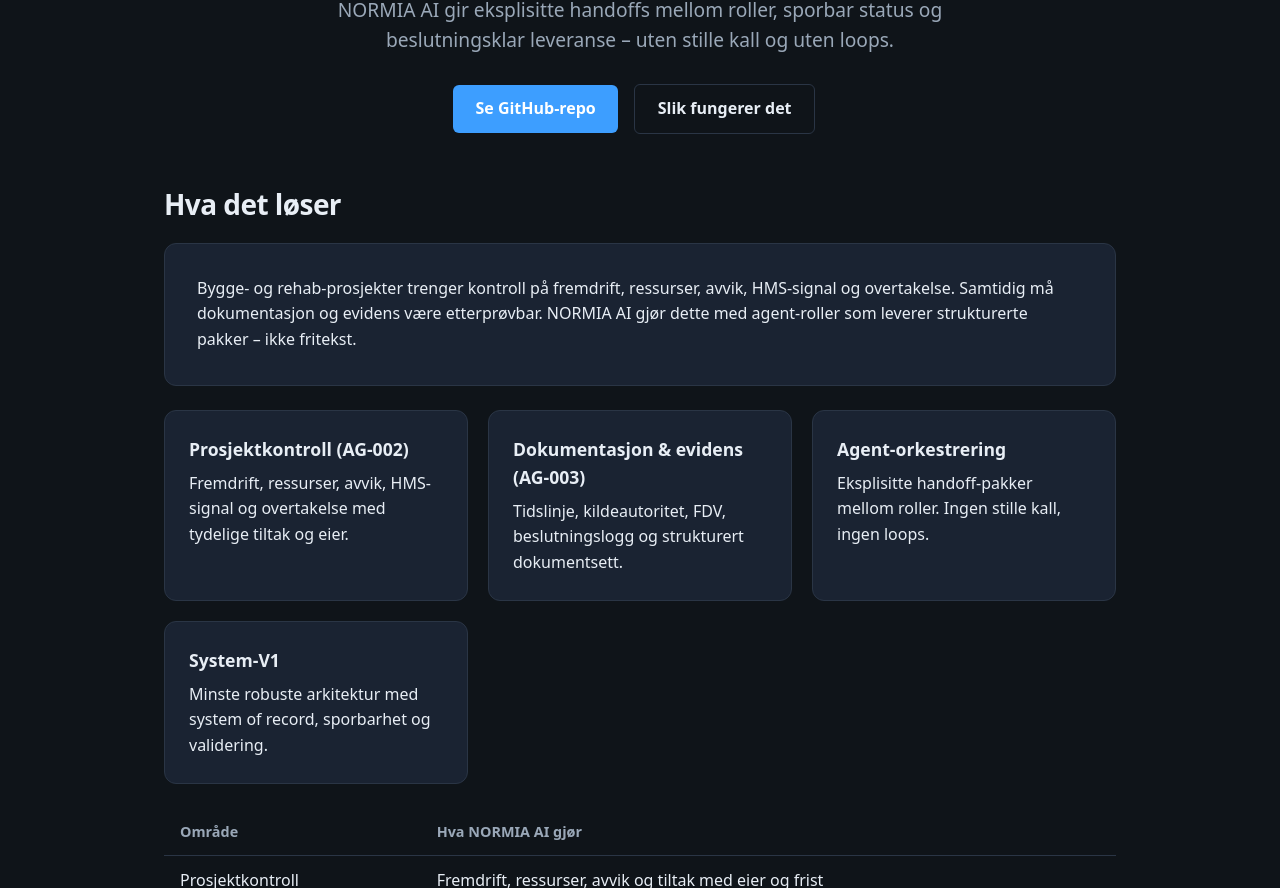
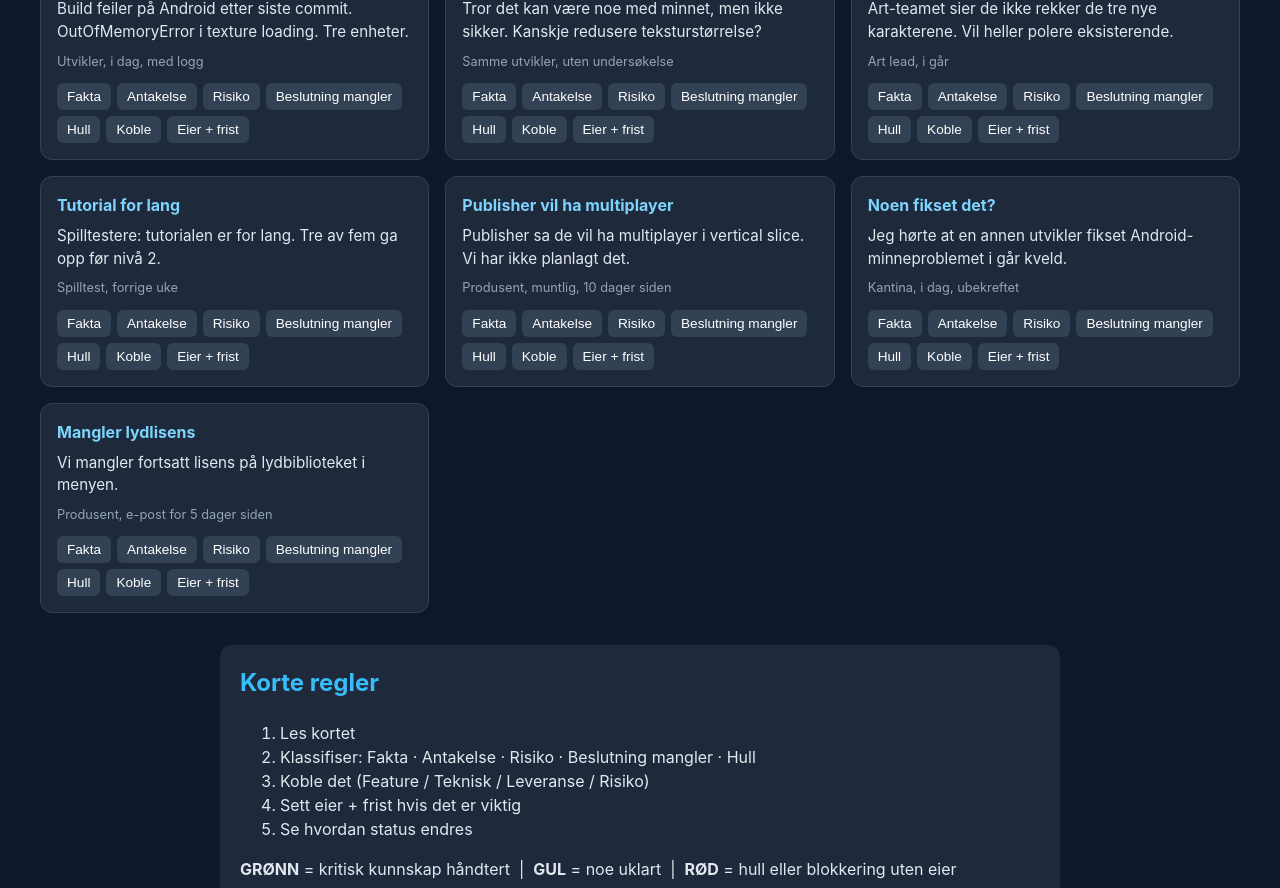
Before and after one commit to Normia-jb/normia-spill-test, a plain HTML site: page index.html in a window 1280 px wide. Shown: the part 278-1166 px from the top of the page. Drawn offline with Linux system fonts and the light colour scheme.

Commit message:
Add Kunnskapsbygget pilot as index.html

```diff
--- a/index.html
+++ b/index.html
@@ -3,206 +3,229 @@
 <head>
 <meta charset="UTF-8">
 <meta name="viewport" content="width=device-width, initial-scale=1.0">
-  <title>NORMIA AI – Agentstyrt prosjektkontroll</title>
+<title>Kunnskapsbygget – Pilot</title>
 <style>
-    :root {
-      --bg: #0f1419;
-      --surface: #1a2332;
-      --text: #e8eef5;
-      --muted: #9aa8b8;
-      --accent: #3d9eff;
-      --accent-2: #00c9a7;
-      --border: #2a3545;
+  body {
+    font-family: -apple-system, BlinkMacSystemFont, "Segoe UI", Roboto, sans-serif;
+    background: #0f172a;
+    color: #e2e8f0;
+    margin: 0;
+    padding: 20px;
+    line-height: 1.5;
   }
-    * { box-sizing: border-box; margin: 0; padding: 0; }
-    body {
-      font-family: system-ui, -apple-system, Segoe UI, Roboto, sans-serif;
-      background: var(--bg);
-      color: var(--text);
-      line-height: 1.6;
+  h1 { text-align: center; color: #38bdf8; margin-bottom: 8px; }
+  .subtitle { text-align: center; color: #94a3b8; margin-bottom: 24px; }
+  .status-bar {
+    text-align: center;
+    font-size: 1.4rem;
+    font-weight: bold;
+    padding: 12px;
+    border-radius: 12px;
+    margin-bottom: 24px;
+    background: #1e293b;
   }
-    a { color: var(--accent); text-decoration: none; }
-    a:hover { text-decoration: underline; }
-    header {
-      border-bottom: 1px solid var(--border);
-      padding: 1.25rem 2rem;
-      display: flex;
-      justify-content: space-between;
-      align-items: center;
-    }
-    .logo { font-weight: 700; font-size: 1.25rem; letter-spacing: -0.02em; }
-    .logo span { color: var(--accent); }
-    nav a { margin-left: 1.5rem; color: var(--muted); font-size: 0.95rem; }
-    .hero {
-      max-width: 820px;
-      margin: 4rem auto 3rem;
-      padding: 0 1.5rem;
-      text-align: center;
-    }
-    .hero h1 {
-      font-size: clamp(2rem, 5vw, 3.25rem);
-      font-weight: 700;
-      letter-spacing: -0.03em;
-      line-height: 1.15;
-      margin-bottom: 1rem;
-    }
-    .hero p.lead {
-      font-size: 1.2rem;
-      color: var(--muted);
-      max-width: 640px;
-      margin: 0 auto 1.75rem;
-    }
-    .cta {
-      display: inline-block;
-      background: var(--accent);
-      color: #fff;
-      padding: 0.7rem 1.4rem;
-      border-radius: 6px;
-      font-weight: 600;
-      margin-right: 0.75rem;
-    }
-    .cta.secondary {
-      background: transparent;
-      border: 1px solid var(--border);
-      color: var(--text);
-    }
-    section {
-      max-width: 1000px;
-      margin: 0 auto 4rem;
-      padding: 0 1.5rem;
-    }
-    h2 {
-      font-size: 1.75rem;
-      margin-bottom: 1rem;
-      letter-spacing: -0.02em;
-    }
-    .why {
-      background: var(--surface);
-      border: 1px solid var(--border);
-      border-radius: 12px;
-      padding: 2rem;
-    }
-    .grid {
+  .status-GUL { color: #fbbf24; }
+  .status-GRØNN { color: #4ade80; }
+  .status-RØD { color: #f87171; }
+  .cards {
     display: grid;
-      grid-template-columns: repeat(auto-fit, minmax(260px, 1fr));
-      gap: 1.25rem;
-      margin-top: 1.5rem;
+    grid-template-columns: repeat(auto-fill, minmax(320px, 1fr));
+    gap: 16px;
+    max-width: 1200px;
+    margin: 0 auto;
   }
   .card {
-      background: var(--surface);
-      border: 1px solid var(--border);
+    background: #1e293b;
+    border: 1px solid #334155;
     border-radius: 12px;
-      padding: 1.5rem;
+    padding: 16px;
+    transition: all 0.2s;
   }
-    .card h3 { margin-bottom: 0.5rem; font-size: 1.1rem; }
-    table {
-      width: 100%;
-      border-collapse: collapse;
-      margin-top: 1.5rem;
+  .card.handled { border-color: #4ade80; opacity: 0.85; }
+  .card h3 { margin: 0 0 8px 0; font-size: 1rem; color: #7dd3fc; }
+  .card p { margin: 8px 0; font-size: 0.95rem; }
+  .source { font-size: 0.8rem; color: #94a3b8; }
+  .actions { margin-top: 12px; display: flex; flex-wrap: wrap; gap: 6px; }
+  button {
+    background: #334155;
+    color: white;
+    border: none;
+    padding: 6px 10px;
+    border-radius: 6px;
+    cursor: pointer;
+    font-size: 0.85rem;
   }
-    th, td {
-      text-align: left;
-      padding: 0.75rem 1rem;
-      border-bottom: 1px solid var(--border);
+  button:hover { background: #475569; }
+  button.selected { background: #0ea5e9; }
+  .rules {
+    max-width: 800px;
+    margin: 32px auto;
+    background: #1e293b;
+    padding: 20px;
+    border-radius: 12px;
   }
-    th { color: var(--muted); font-weight: 600; font-size: 0.9rem; }
-    .steps { margin-top: 1rem; padding-left: 1.25rem; }
-    .steps li { margin-bottom: 0.6rem; }
-    footer {
-      border-top: 1px solid var(--border);
-      padding: 2rem;
-      text-align: center;
-      color: var(--muted);
-      font-size: 0.9rem;
-    }
+  .rules h2 { color: #38bdf8; margin-top: 0; }
 </style>
 </head>
 <body>
-  <header>
-    <div class="logo">NORMIA <span>AI</span></div>
-    <nav>
-      <a href="#hva">Hva</a>
-      <a href="#flyt">Slik jobber det</a>
-      <a href="#neste">Neste steg</a>
-    </nav>
-  </header>
+  <h1>Kunnskapsbygget</h1>
+  <div class="subtitle">Pilot – behandle kortene og se status</div>
 
-  <section class="hero">
-    <h1>Agentstyrt prosjektkontroll<br>og dokumentasjon</h1>
-    <p class="lead">NORMIA AI gir eksplisitte handoffs mellom roller, sporbar status og beslutningsklar leveranse – uten stille kall og uten loops.</p>
-    <a class="cta" href="https://github.com/Normia-jb/normia-agent-handoff-v1" target="_blank">Se GitHub-repo</a>
-    <a class="cta secondary" href="#flyt">Slik fungerer det</a>
-  </section>
+  <div class="status-bar" id="statusBar">Status: <span class="status-GUL">GUL</span></div>
 
-  <section id="hva">
-    <h2>Hva det løser</h2>
-    <div class="why">
-      <p>Bygge- og rehab-prosjekter trenger kontroll på fremdrift, ressurser, avvik, HMS-signal og overtakelse. Samtidig må dokumentasjon og evidens være etterprøvbar. NORMIA AI gjør dette med agent-roller som leverer strukturerte pakker – ikke fritekst.</p>
-    </div>
-    <div class="grid">
-      <div class="card">
-        <h3>Prosjektkontroll (AG-002)</h3>
-        <p>Fremdrift, ressurser, avvik, HMS-signal og overtakelse med tydelige tiltak og eier.</p>
-      </div>
-      <div class="card">
-        <h3>Dokumentasjon & evidens (AG-003)</h3>
-        <p>Tidslinje, kildeautoritet, FDV, beslutningslogg og strukturert dokumentsett.</p>
-      </div>
-      <div class="card">
-        <h3>Agent-orkestrering</h3>
-        <p>Eksplisitte handoff-pakker mellom roller. Ingen stille kall, ingen loops.</p>
-      </div>
-      <div class="card">
-        <h3>System-V1</h3>
-        <p>Minste robuste arkitektur med system of record, sporbarhet og validering.</p>
-      </div>
+  <div class="cards" id="cards"></div>
+
+  <div class="rules">
+    <h2>Korte regler</h2>
+    <ol>
+      <li>Les kortet</li>
+      <li>Klassifiser: Fakta · Antakelse · Risiko · Beslutning mangler · Hull</li>
+      <li>Koble det (Feature / Teknisk / Leveranse / Risiko)</li>
+      <li>Sett eier + frist hvis det er viktig</li>
+      <li>Se hvordan status endres</li>
+    </ol>
+    <p><strong>GRØNN</strong> = kritisk kunnskap håndtert &nbsp;|&nbsp; <strong>GUL</strong> = noe uklart &nbsp;|&nbsp; <strong>RØD</strong> = hull eller blokkering uten eier</p>
   </div>
 
-    <table>
-      <thead>
-        <tr><th>Område</th><th>Hva NORMIA AI gjør</th></tr>
-      </thead>
-      <tbody>
-        <tr><td>Prosjektkontroll</td><td>Fremdrift, ressurser, avvik og tiltak med eier og frist</td></tr>
-        <tr><td>Dokumentasjon</td><td>Evidens, tidslinje, FDV og kildeautoritet</td></tr>
-        <tr><td>Agent-samarbeid</td><td>Handoff- og returpakker med JSON Schema-validering</td></tr>
-        <tr><td>Status & risiko</td><td>GRØNN / GUL / RØD med eskaleringskriterier</td></tr>
-      </tbody>
-    </table>
-  </section>
+<script>
+const cardsData = [
+  {
+    id: 1,
+    title: "Android-build feiler",
+    content: "Build feiler på Android etter siste commit. OutOfMemoryError i texture loading. Tre enheter.",
+    source: "Utvikler, i dag, med logg",
+    type: null,
+    linked: false,
+    owner: false,
+    critical: true
+  },
+  {
+    id: 2,
+    title: "Kanskje minne?",
+    content: "Tror det kan være noe med minnet, men ikke sikker. Kanskje redusere teksturstørrelse?",
+    source: "Samme utvikler, uten undersøkelse",
+    type: null,
+    linked: false,
+    owner: false,
+    critical: false
+  },
+  {
+    id: 3,
+    title: "Art rekker ikke",
+    content: "Art-teamet sier de ikke rekker de tre nye karakterene. Vil heller polere eksisterende.",
+    source: "Art lead, i går",
+    type: null,
+    linked: false,
+    owner: false,
+    critical: true
+  },
+  {
+    id: 4,
+    title: "Tutorial for lang",
+    content: "Spilltestere: tutorialen er for lang. Tre av fem ga opp før nivå 2.",
+    source: "Spilltest, forrige uke",
+    type: null,
+    linked: false,
+    owner: false,
+    critical: false
+  },
+  {
+    id: 5,
+    title: "Publisher vil ha multiplayer",
+    content: "Publisher sa de vil ha multiplayer i vertical slice. Vi har ikke planlagt det.",
+    source: "Produsent, muntlig, 10 dager siden",
+    type: null,
+    linked: false,
+    owner: false,
+    critical: true
+  },
+  {
+    id: 6,
+    title: "Noen fikset det?",
+    content: "Jeg hørte at en annen utvikler fikset Android-minneproblemet i går kveld.",
+    source: "Kantina, i dag, ubekreftet",
+    type: null,
+    linked: false,
+    owner: false,
+    critical: false
+  },
+  {
+    id: 7,
+    title: "Mangler lydlisens",
+    content: "Vi mangler fortsatt lisens på lydbiblioteket i menyen.",
+    source: "Produsent, e-post for 5 dager siden",
+    type: null,
+    linked: false,
+    owner: false,
+    critical: true
+  }
+];
 
-  <section id="flyt">
-    <h2>Slik jobber det</h2>
-    <ol class="steps">
-      <li>AG-001 ruter saken og sender en eksplisitt handoff-pakke til primær eier.</li>
-      <li>Spesialisten (f.eks. AG-002 eller AG-003) leverer en strukturert returpakke.</li>
-      <li>Supervisor syntetiserer og presenterer resultatet for menneskelig beslutningseier.</li>
-      <li>Neste handling har alltid eier, frist og evidens for lukking.</li>
-    </ol>
-  </section>
+const types = ["Fakta", "Antakelse", "Risiko", "Beslutning mangler", "Hull"];
 
-  <section id="neste">
-    <h2>Neste steg</h2>
-    <div class="grid">
-      <div class="card">
-        <h3>Se maler og schema</h3>
-        <p>Handoff- og returpakker med JSON Schema ligger i GitHub-repoet.</p>
-        <p style="margin-top:0.6rem;"><a href="https://github.com/Normia-jb/normia-agent-handoff-v1" target="_blank">Åpne repo →</a></p>
+function render() {
+  const container = document.getElementById("cards");
+  container.innerHTML = "";
+  cardsData.forEach(card => {
+    const div = document.createElement("div");
+    div.className = "card" + (card.type && card.linked ? " handled" : "");
+    div.innerHTML = `
+      <h3>${card.title}</h3>
+      <p>${card.content}</p>
+      <div class="source">${card.source}</div>
+      <div class="actions">
+        ${types.map(t => `<button class="${card.type===t?'selected':''}" onclick="setType(${card.id}, '${t}')">${t}</button>`).join("")}
+        <button class="${card.linked?'selected':''}" onclick="toggleLink(${card.id})">Koble</button>
+        <button class="${card.owner?'selected':''}" onclick="toggleOwner(${card.id})">Eier + frist</button>
       </div>
-      <div class="card">
-        <h3>Start med én sak</h3>
-        <p>Definer system-V1 for ditt prosjekt og kjør én handoff (AG-002 eller AG-003).</p>
-      </div>
-      <div class="card">
-        <h3>Valider</h3>
-        <p>Bruk schemaene til å sikre at pakkene er komplette før de brukes i produksjon.</p>
-      </div>
-    </div>
-  </section>
+    `;
+    container.appendChild(div);
+  });
+  updateStatus();
+}
 
-  <footer>
-    NORMIA AI · Agentstyrt prosjektkontroll og dokumentasjon<br>
-    Bygget for norsk bygge- og rehab-hverdag
-  </footer>
+function setType(id, type) {
+  const card = cardsData.find(c => c.id === id);
+  card.type = card.type === type ? null : type;
+  render();
+}
+function toggleLink(id) {
+  const card = cardsData.find(c => c.id === id);
+  card.linked = !card.linked;
+  render();
+}
+function toggleOwner(id) {
+  const card = cardsData.find(c => c.id === id);
+  card.owner = !card.owner;
+  render();
+}
+
+function updateStatus() {
+  let score = 0;
+  let criticalUnhandled = 0;
+  cardsData.forEach(c => {
+    if (c.critical) {
+      if (c.type && c.linked && c.owner) score += 2;
+      else criticalUnhandled++;
+    } else {
+      if (c.type && c.linked) score += 1;
+    }
+  });
+
+  let status = "GUL";
+  let cls = "status-GUL";
+  if (criticalUnhandled === 0 && score >= 6) {
+    status = "GRØNN";
+    cls = "status-GRØNN";
+  } else if (criticalUnhandled >= 2) {
+    status = "RØD";
+    cls = "status-RØD";
+  }
+
+  document.getElementById("statusBar").innerHTML = `Status: <span class="${cls}">${status}</span> &nbsp; (score: ${score}, kritiske ubehandlet: ${criticalUnhandled})`;
+}
+
+render();
+</script>
 </body>
 </html>
```
Lines whose indentation alone changed are shown as unchanged.
